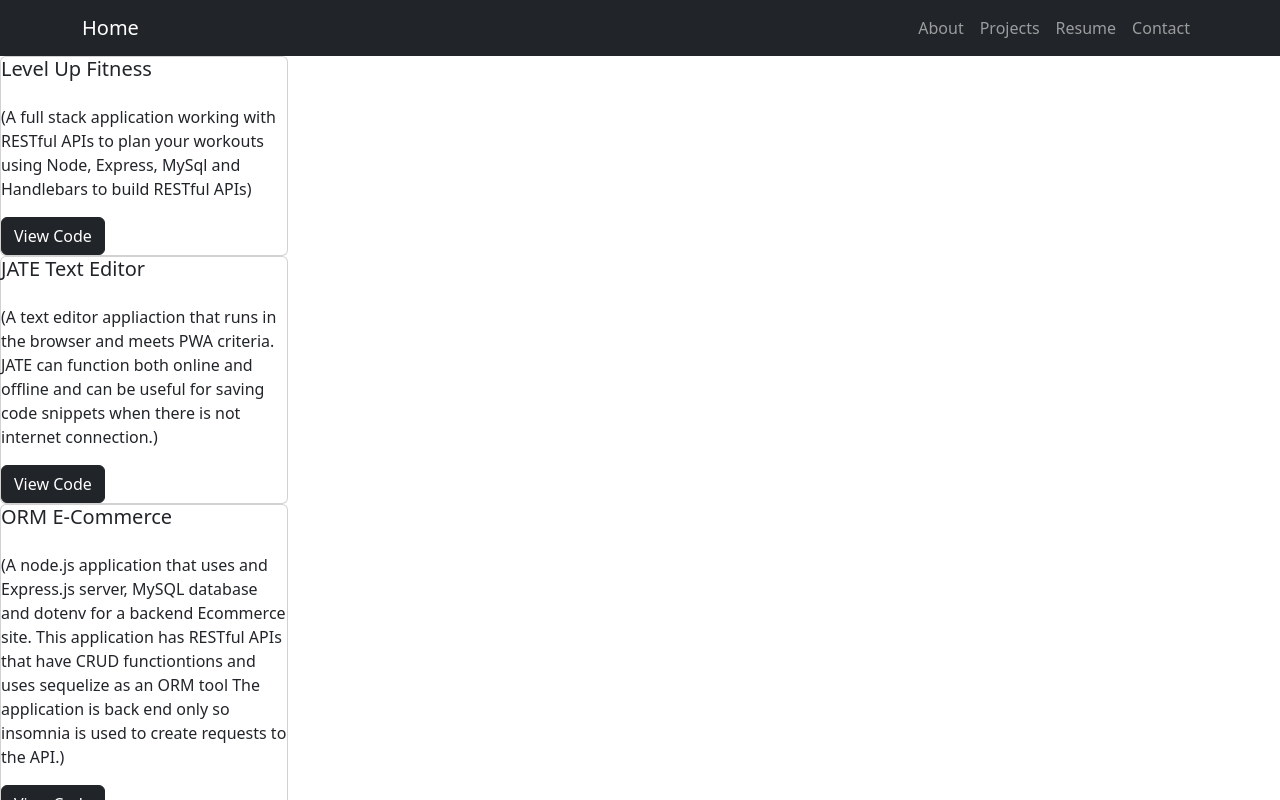
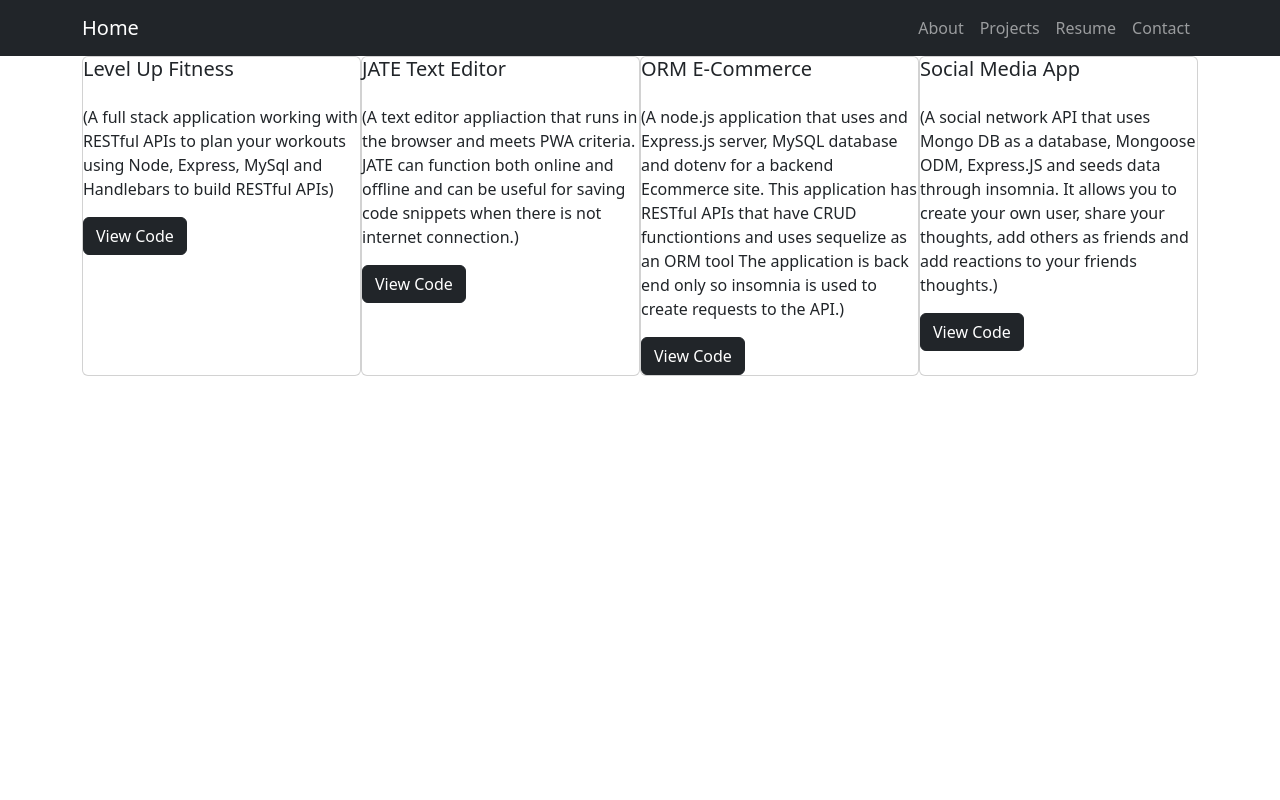
Before and after one commit to Laurencvengros/20_React-Portfolio, a React (Create React App) app: page /projects in a window 1280 px wide. Shown: the top 800 px of the page. Built offline with nearby package versions, Linux system fonts and the light colour scheme.

Commit message:
got cards to align horizontal

```diff
--- a/src/components/Projects.js
+++ b/src/components/Projects.js
@@ -4,6 +4,8 @@ import Row from 'react-bootstrap/Row';
 import Col from 'react-bootstrap/Col';
 import Button from 'react-bootstrap/Button';
 import Card from 'react-bootstrap/Card';
+import  Container from 'react-bootstrap/Container'
+
 
 const data = [
   {
@@ -36,6 +38,8 @@ const data = [
 
 const CardListItem = props => {
   return (
+
+
     <Card style={{ width: '18rem' }}>
 
       <Card.Title>
@@ -57,12 +61,21 @@ const CardListItem = props => {
 
 const Projects = () => {
   return (
-    <div>
-      {data.map(data => {
-        return <CardListItem data={data} key={data.id} />;
-      })}
-    </div>
+    <Container className="main">
+      <Row Row lg={1}>
+        <Col className="d-flex">
+          {data.map((data) => (
+            <CardListItem
+            data={data} key={data.id}
+
+            />
+          ))}
+        </Col>
+      </Row>
+
+    </Container>
   );
+
 };
 
 
```
